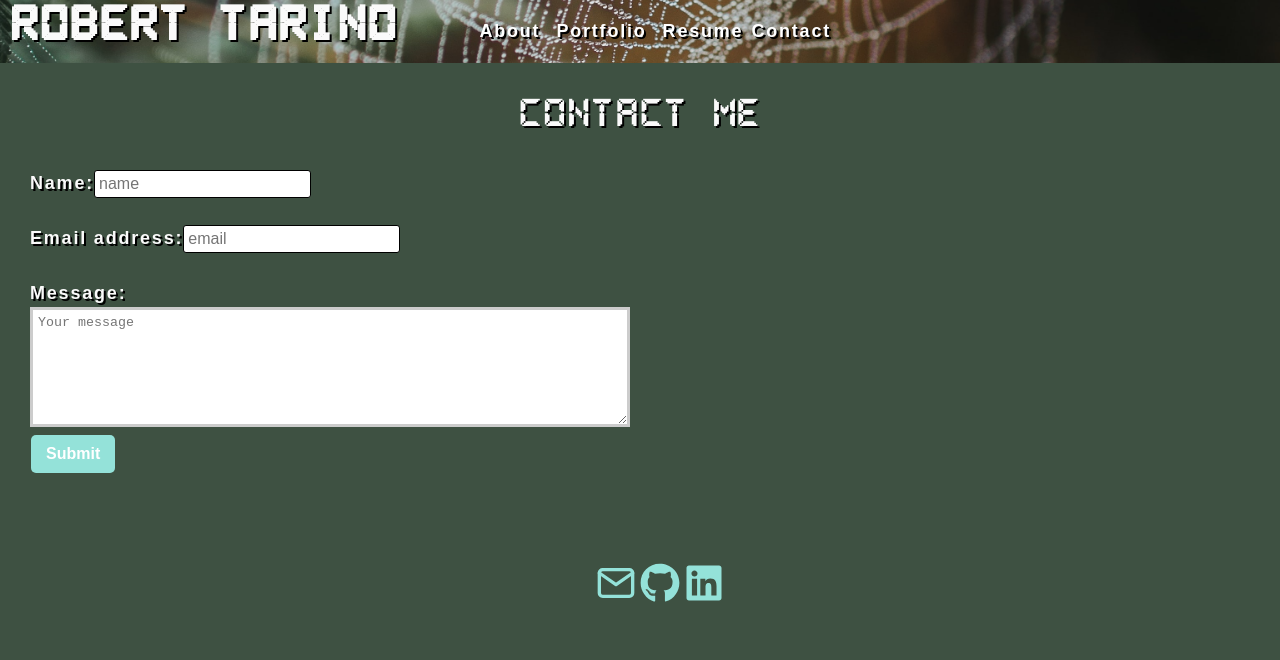
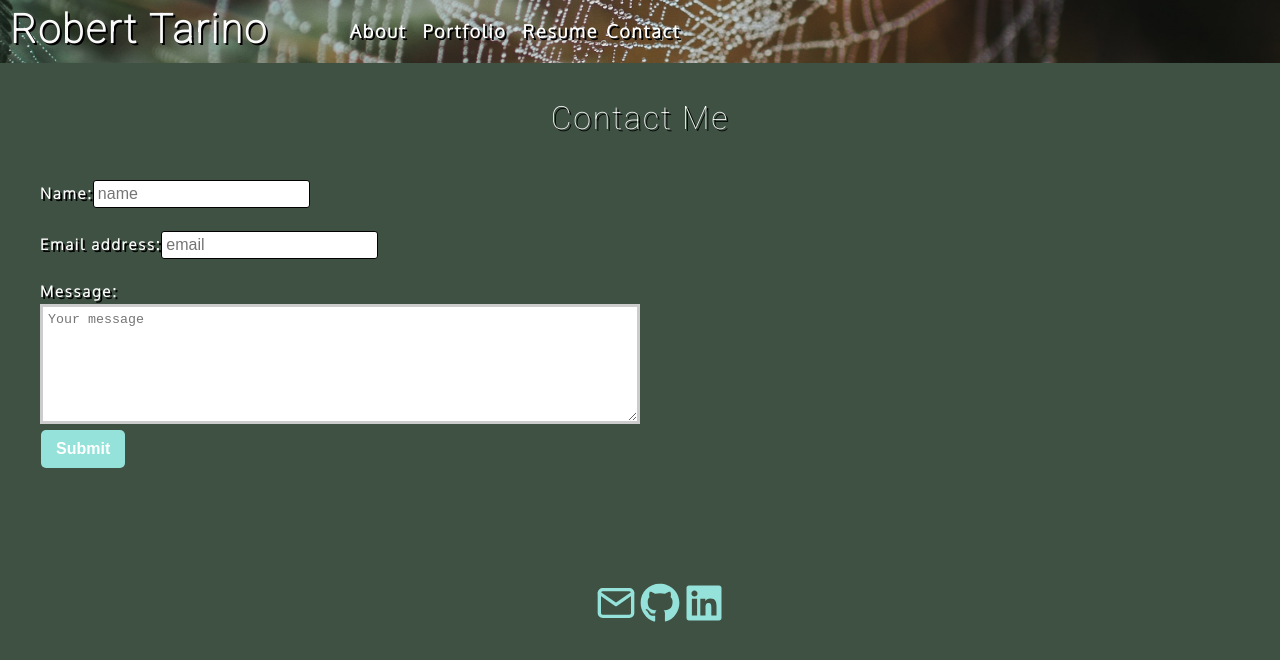
Before and after one commit to BobTarino/portfolio2.0, a React (Create React App) app: page / in a window 1280 px wide. Both pictures are taken after a click on the element "Contact". Shown: the top 660 px of the page. Built offline with nearby package versions, Linux system fonts and the light colour scheme.

Commit message:
css styling

```diff
--- a/public/index.html
+++ b/public/index.html
@@ -27,6 +27,7 @@
     <link rel="preconnect" href="https://fonts.googleapis.com">
     <link rel="preconnect" href="https://fonts.gstatic.com" crossorigin>
     <link href="https://fonts.googleapis.com/css2?family=Oxygen:wght@300&display=swap" rel="stylesheet">
+    <link href="https://fonts.googleapis.com/css2?family=Roboto:wght@100&display=swap" rel="stylesheet">
     <title>Robert Tarino</title>
   </head>
   <body>
--- a/src/components/Contact/index.js
+++ b/src/components/Contact/index.js
@@ -58,9 +58,10 @@
 
     return (
         <section id="contact-me">
-          <h2 data-testid="h1tag">Contact me</h2>
+          <h2 data-testid="h1tag">Contact Me</h2>
           <br></br>
           <form id="contact-form" onSubmit={handleSubmit}>
+                <p>
                 <div>
                     <label htmlFor="name">Name:</label>
                     <input type="text" defaultValue={name} onBlur={handleChange} name="name" placeholder="name" />
@@ -81,6 +82,7 @@
                     </div>
                 )}
                 <button data-testid="button" type="submit">Submit</button>
+                </p>
           </form>
         </section>
     )
--- a/src/index.css
+++ b/src/index.css
@@ -8,7 +8,7 @@
   letter-spacing: .1em;
   background: #3e5142;
   color: var(--light);
-  font-family: Arial, Helvetica, sans-serif;
+  font-family: 'Oxygen', sans-serif;
   text-shadow: 2px 2px #000000;
 
 }
@@ -56,7 +56,7 @@
 h4,
 h5,
 h6 {
-  font-family: Arial, Helvetica, sans-serif;
+  font-family: 'Oxygen', sans-serif;
   font-weight: 500;
   margin: 5px 0;
   line-height: 1.25;
@@ -69,7 +69,7 @@
 h2 {
   font-size: 2rem;
   text-shadow: 2px 2px #000000;
-  font-family: Pixel;
+  font-family: 'Roboto', sans-serif;
   text-align: center;
 }
 
@@ -98,7 +98,7 @@
   margin-top: 0;
   font-size: 15px;
   padding: 10px;
-  font-family: Arial, Helvetica, sans-serif;
+  font-family: 'Oxygen', sans-serif;
   text-shadow: 2px 2px #000000;
 }
 
@@ -107,7 +107,7 @@
   text-decoration: none;
   font-weight:bold;
   font-size: 20px;
-  font-family: Pixel;
+  font-family: 'Roboto', sans-serif;
 
 }
 
@@ -119,7 +119,7 @@
   background-image: url("./assets/images/spiderWeb.jpg");
   background-size: cover;
   background-position: center;
-  font-family: Arial, Helvetica, sans-serif;
+  font-family: 'Oxygen', sans-serif;
   color: white;
   text-shadow:
     -1px -1px 0 #000,
@@ -382,6 +382,7 @@
   box-shadow: 0 4px 8px 0 rgba(0,0,0,0.2);
   transition: 0.3s;
   background-color: rgba(0, 0, 0, 0.2);
+  font-family: 'Oxygen', sans-serif;
 }
 
 /* On mouse-over, add a deeper shadow */
@@ -456,7 +457,7 @@
 
   .cardtext {
     color: white;
-    font-family: Arial, Helvetica, sans-serif;
+    font-family: 'Oxygen', sans-serif;
     font-size: 10px;
     position: absolute;
     top: 50%;
```
